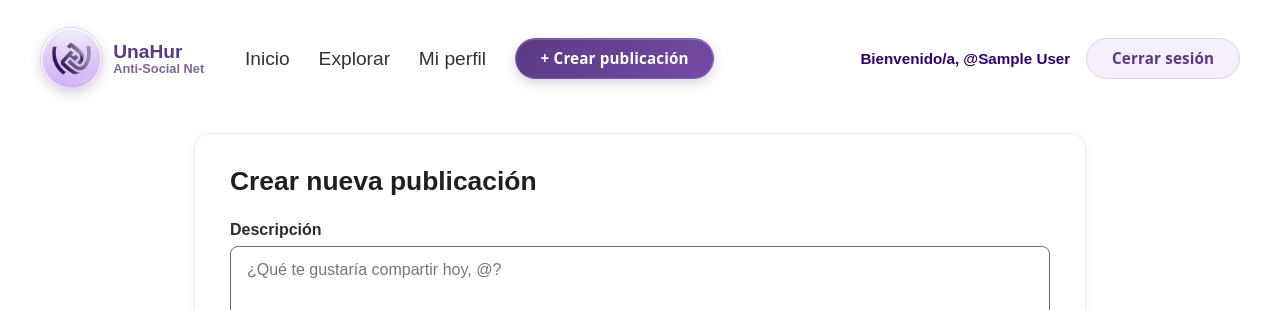
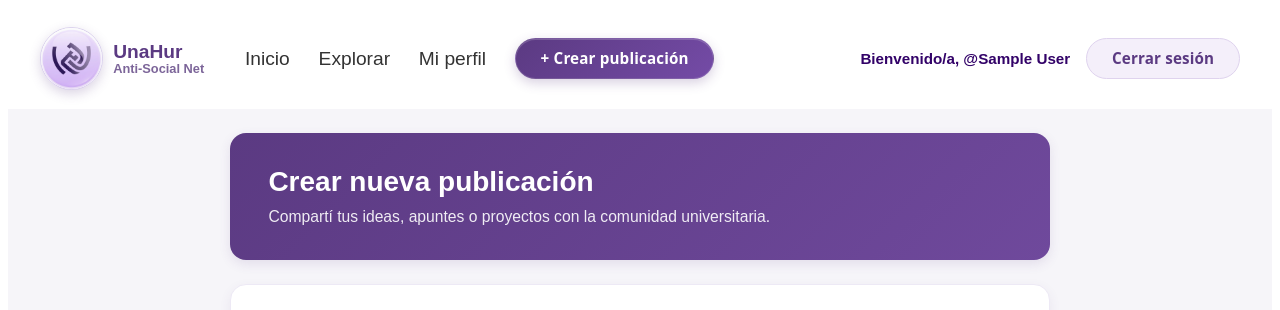
Before and after one commit to laggeli/red-antiSocial, a React (Vite) app: page /create-post in a window 1280 px wide. Shown: the top 310 px of the page. Built offline with nearby package versions, Linux system fonts and the light colour scheme; no server answers; sample sign-in values are in the browser's storage.

Commit message:
feat: Se mejoran estilos y se agrega componente PageBanner

```diff
--- /dev/null
+++ b/src/components/pageBanner/PageBanner.module.css
@@ -0,0 +1,45 @@
+.banner {
+  background: linear-gradient(135deg, #5b3a82 0%, #6f499c 100%);
+  border-radius: 16px;
+  padding: 2rem 2.4rem;
+  color: #ffffff;
+  box-shadow: 0 4px 12px rgba(91, 58, 130, 0.12);
+  width: 100%;
+  box-sizing: border-box;
+  font-family: Arial, sans-serif;
+}
+
+.textContainer {
+  display: flex;
+  flex-direction: column;
+  gap: 0.45rem;
+}
+
+.titulo {
+  margin: 0;
+  font-size: 1.75rem;
+  font-weight: 700;
+  color: #ffffff;
+  line-height: 1.2;
+}
+
+.subtitulo {
+  margin: 0;
+  font-size: 0.98rem;
+  color: rgba(255, 255, 255, 0.9);
+  line-height: 1.4;
+}
+
+.extraContent {
+  margin-top: 1.25rem;
+}
+
+@media (max-width: 600px) {
+  .banner {
+    padding: 1.5rem 1.4rem;
+  }
+
+  .titulo {
+    font-size: 1.45rem;
+  }
+}
--- /dev/null
+++ b/src/components/pageBanner/PageBanner.tsx
@@ -0,0 +1,28 @@
+import type { ReactNode } from "react";
+import styles from "./PageBanner.module.css";
+
+interface PageBannerProps {
+  titulo: string;
+  subtitulo?: string;
+  children?: ReactNode; // Por si en Explorar querés meter el buscador adentro
+  className?: string;
+}
+
+export const PageBanner = ({
+  titulo,
+  subtitulo,
+  children,
+  className = "",
+}: PageBannerProps) => {
+  return (
+    <header className={`${styles.banner} ${className}`}>
+      <div className={styles.textContainer}>
+        <h1 className={styles.titulo}>{titulo}</h1>
+        {subtitulo && <p className={styles.subtitulo}>{subtitulo}</p>}
+      </div>
+      {children && <div className={styles.extraContent}>{children}</div>}
+    </header>
+  );
+};
+
+export default PageBanner;
--- a/src/components/postCreation/PostForm.tsx
+++ b/src/components/postCreation/PostForm.tsx
@@ -38,7 +38,6 @@ export const PostForm = ({
 
   return (
     <section className={styles.card}>
-      <h1 className={styles.titulo}>Crear nueva publicación</h1>
     <form onSubmit={handleFormSubmit} className={styles.form}>
         <PostDescription
         descripcion={descripcion}
--- a/src/components/postCreation/Posts.module.css
+++ b/src/components/postCreation/Posts.module.css
@@ -3,25 +3,50 @@
   justify-content: center;
   padding: 1.5rem 2rem 3rem;
   width: 100%;
+  min-height: calc(100vh - 80px);
   box-sizing: border-box;
   font-family: Arial, sans-serif;
+  background-color: #f6f5f9;
+}
+
+.wrapper {
+  display: flex;
+  flex-direction: column;
+  gap: 1.5rem;
+  width: 100%;
+  max-width: 820px;
+}
+
+.banner {
+  background: linear-gradient(135deg, #5b3a82 0%, #6f499c 100%);
+  border-radius: 16px;
+  padding: 2rem 2.4rem;
+  color: #ffffff;
+  box-shadow: 0 4px 12px rgba(91, 58, 130, 0.12);
+}
+
+.titulo {
+  margin: 0 0 0.5rem;
+  font-size: 1.75rem;
+  font-weight: 700;
+  color:#ffffff;
+}
+
+.subtitulo {
+  margin: 0;
+  font-size: 0.98rem;
+  color: rgba(255, 255, 255, 0.9);
+  line-height: 1.4;
 }
 
 .card {
   background-color: #ffffff;
   border-radius: 16px;
   padding: 2rem 2.2rem;
-  max-width: 820px;
   width: 100%;
+  box-sizing: border-box;
   box-shadow: 0 4px 12px rgba(91, 58, 130, 0.08);
   border: 1px solid #ede9f5;
-}
-
-.titulo {
-  margin: 0 0 1.5rem;
-  font-size: 1.65rem;
-  font-weight: 700;
-  color: #1f1f1f;
 }
 
 .form {
--- a/src/pages/home/Home.tsx
+++ b/src/pages/home/Home.tsx
@@ -1,7 +1,7 @@
 import { useState, useEffect } from "react";
 import { Link } from "react-router-dom";
 import type { PostDetailModel } from "../../types/PostDetailTypes";
-import { BannerWelcome } from "../../components/banner/BannerWelcome";
+import { PageBanner } from "../../components/pageBanner/PageBanner";
 import styles from "./Home.module.css";
 import { API_URL, obtenerUrlImagen } from '../../config/api';
 
@@ -50,7 +50,10 @@ export default function Home() {
 
   return (
     <main className={styles.homeContainer}>
-      <BannerWelcome />
+      <PageBanner
+        titulo="UnaHur Anti-Social Net"
+        subtitulo="La red académica para compartir publicaciones, debates e ideas en la comunidad universitaria."
+      />
       <div className={styles.seccionFeed}>
         {posts.length === 0 ? (
           <p className={styles.mensajePerfil}>No hay publicaciones disponibles en este momento.</p>
--- a/src/pages/postCreation/Posts.tsx
+++ b/src/pages/postCreation/Posts.tsx
@@ -4,6 +4,7 @@ import { useNavigate } from "react-router-dom";
 import { useAuth } from "../../context/AuthContext";
 import styles from "../../components/postCreation/Posts.module.css";
 import type { TagItem } from "../../types/PostTypes";
+import { PageBanner } from "../../components/pageBanner/PageBanner";
 import { PostForm } from "../../components/postCreation/PostForm";
 import { API_URL } from "../../config/api";
 
@@ -86,6 +87,11 @@ export const Posts = () => {
 
   return (
     <main className={styles.container}>
+      <div className={styles.wrapper}>
+        <PageBanner
+          titulo="Crear nueva publicación"
+          subtitulo="Compartí tus ideas, apuntes o proyectos con la comunidad universitaria."
+        />
         <PostForm
           descripcion={descripcion}
           setDescripcion={setDescripcion}
@@ -104,6 +110,7 @@ export const Posts = () => {
           onSubmit={handleSubmit}
           onCancel={() => navigate(-1)}
         />
+      </div>
     </main>
   );
 };
```
Lines whose indentation alone changed are shown as unchanged.
